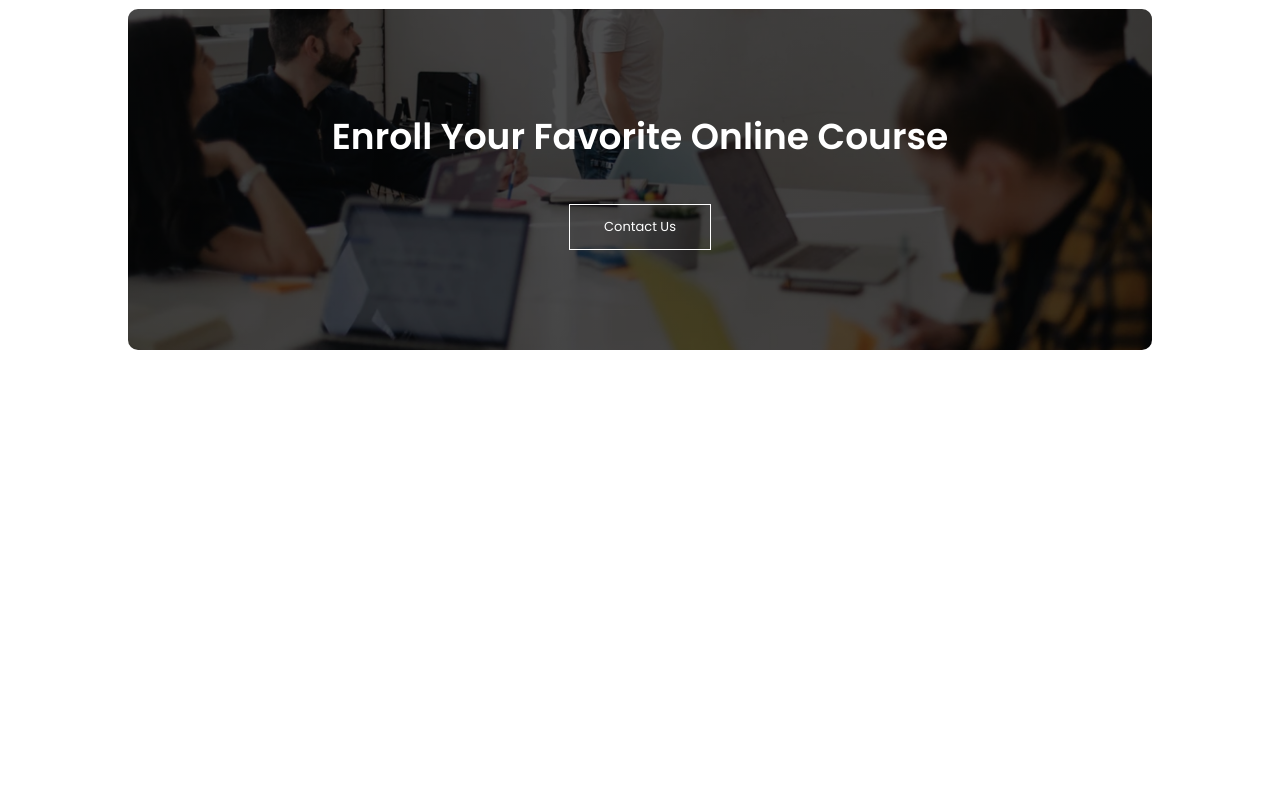
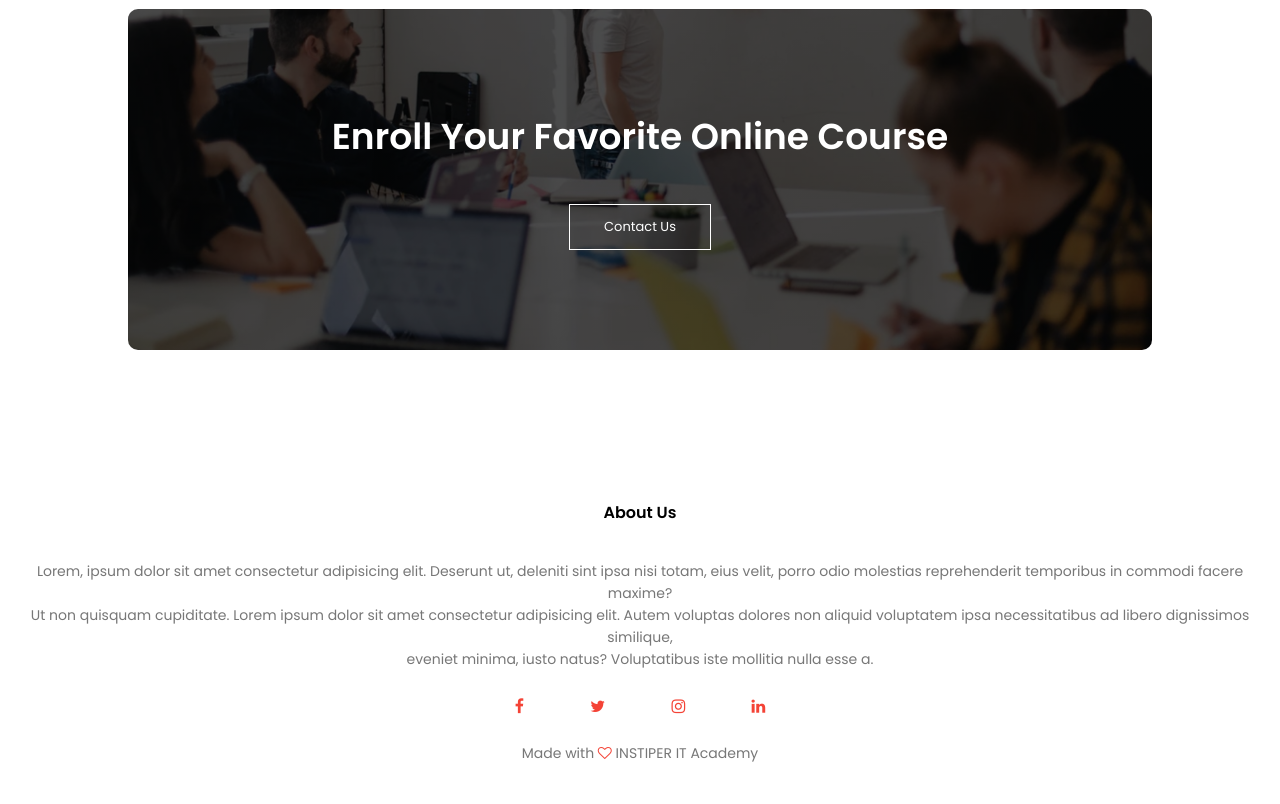
Before and after one commit to masudinn/Landing-Page, a plain HTML site: page index.html in a window 1280 px wide. Shown: the part 3541-4345 px from the top of the page. Before the commit the page ends 3991 px from the top, so only its background shows below. Drawn offline with Linux system fonts and the light colour scheme.

Commit message:
landing page done, waiting finishing

```diff
--- a/index.css
+++ b/index.css
@@ -313,3 +313,34 @@ h3 {
   margin-bottom: 40px;
   padding: 0;
 }
+
+
+@media(max-width:700px){
+    .cta h1{
+        font-size: 24px;
+    }
+}
+
+/* FOOTER */
+.footer{
+    width: 100%;
+    text-align: center;
+    padding: 30px 0;
+}
+
+.footer h4{
+    margin-bottom: 25px;
+    margin-top: 20px;
+    font-weight: 600;
+}
+
+.icons .fa{
+    color: #f44336;
+    margin: 0 13px;
+    cursor: pointer;
+    padding: 18px;
+}
+
+.fa-heart-o{
+    color: #f44336;
+}
--- a/index.html
+++ b/index.html
@@ -219,6 +219,26 @@
     <!-- testimoni -->
 
     <!-- endfacilities -->
+
+    <section class="footer">
+      <h4>About Us</h4>
+      <p>
+        Lorem, ipsum dolor sit amet consectetur adipisicing elit. Deserunt ut,
+        deleniti sint ipsa nisi totam, eius velit, porro odio molestias
+        reprehenderit temporibus in commodi facere maxime?<br />
+        Ut non quisquam cupiditate. Lorem ipsum dolor sit amet consectetur
+        adipisicing elit. Autem voluptas dolores non aliquid voluptatem ipsa
+        necessitatibus ad libero dignissimos similique, <br />eveniet minima,
+        iusto natus? Voluptatibus iste mollitia nulla esse a.
+      </p>
+      <div class="icons">
+        <i class="fa fa-facebook"></i>
+        <i class="fa fa-twitter"></i>
+        <i class="fa fa-instagram"></i>
+        <i class="fa fa-linkedin"></i>
+      </div>
+      <p>Made with <i class="fa fa-heart-o"></i> INSTIPER IT Academy</p>
+    </section>
     <!-- --------------------------JS----------------------------- -->
     <script>
       var navLinks = document.getElementById("navLinks");
```
